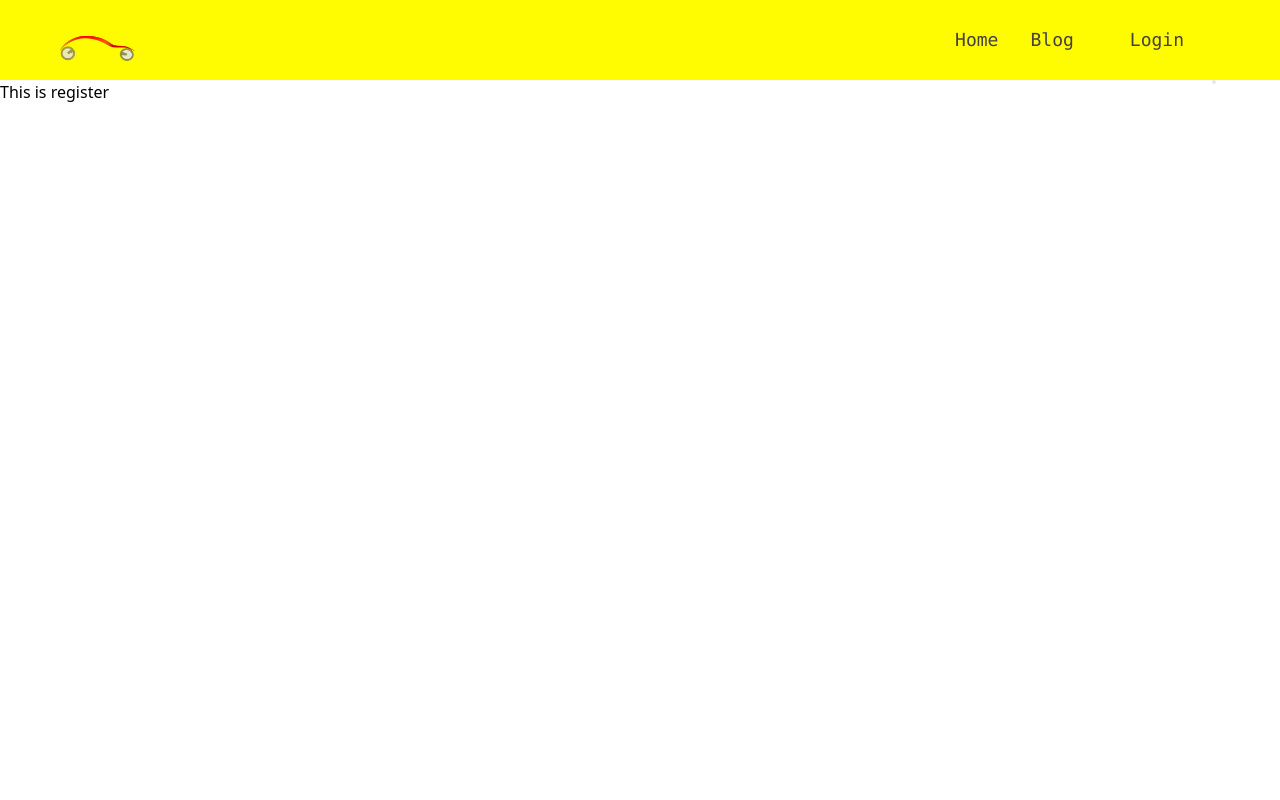
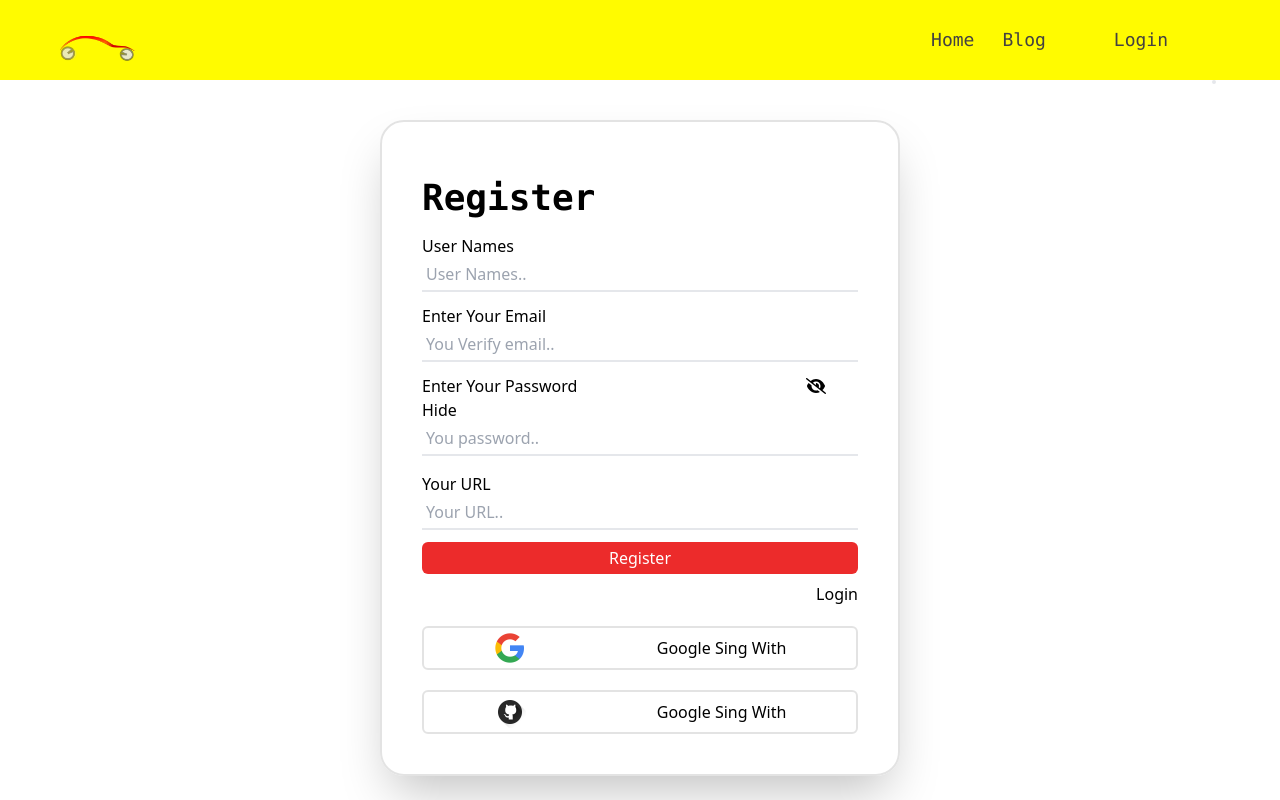
Before and after one commit to Moisur/warehouse-management-client-side, a React (Create React App) app: page /register in a window 1280 px wide. Built offline with nearby package versions, Linux system fonts and the light colour scheme; no server answers.

Commit message:
firebase complid

```diff
--- a/src/App.js
+++ b/src/App.js
@@ -9,6 +9,8 @@ import NotFound from './components/pages/NotFound/NotFound';
 import Register from './components/pages/Register/Register';
 import Navbar from './components/shared/Navbar/Navbar';
 import RequireAuth from './RequireAuth';
+import { ToastContainer} from 'react-toastify';
+import 'react-toastify/dist/ReactToastify.css';
 function App() {
   return (
     <div>
@@ -27,6 +29,8 @@ function App() {
         <Route path="/register" element={<Register />} />
         <Route path="*" element={<NotFound />} />
       </Routes>
+      <ToastContainer/>
+
     </div>
   );
 }
--- a/src/CustomLink.js
+++ b/src/CustomLink.js
@@ -7,7 +7,7 @@ function CustomLink({ children, to, ...props }) {
     return (
       <div>
         <Link
-          style={{ background: match ? "red" : "none" }}
+          style={{ borderBottom: match ? "2px solid red" : "none" }}
           to={to}
           {...props}
         >
--- a/src/components/pages/Login/Login.js
+++ b/src/components/pages/Login/Login.js
@@ -1,21 +1,23 @@
-import React, { useState } from 'react';
+import React, { useEffect, useState } from 'react';
 import Title from '../../shared/Title/Title';
 import { FontAwesomeIcon } from '@fortawesome/react-fontawesome'
 import { faEye, faEyeSlash, faXmark } from '@fortawesome/free-solid-svg-icons'
-import { Link,useLocation, useNavigate } from 'react-router-dom';
+import { Link, useLocation, useNavigate } from 'react-router-dom';
 import './Login.css'
-import { useSignInWithGithub, useSignInWithGoogle } from 'react-firebase-hooks/auth';
+import { useSendPasswordResetEmail, useSignInWithEmailAndPassword, useSignInWithGithub, useSignInWithGoogle } from 'react-firebase-hooks/auth';
 import auth from '../../../firebase.init';
 import Spinner from '../../shared/Spinner/Spinner';
+import { toast } from 'react-toastify';
 
 const Login = () => {
     const location = useLocation();
     const navigate = useNavigate();
     const [password, setPassword] = useState(false)
-    const [signInWithGoogle, user, loading, error] = useSignInWithGoogle(auth);
+    const [signInWithGoogle, userGoogle, loadingGoogle, errorGoogle] = useSignInWithGoogle(auth);
     const [signInWithGithub, userGithub, loadingGithub, errorGithub] = useSignInWithGithub(auth);
-    let from = location.state?.from?.pathname || "/";
-    console.log(from)
+    const [signInWithEmailAndPassword, user, loading, error,] = useSignInWithEmailAndPassword(auth);
+    const [sendPasswordResetEmail, sending, errorReset] = useSendPasswordResetEmail(auth);
+    const from = location.state?.from?.pathname || "/";
     /* =================== password ===================  */
     const [handel, setHandel] = useState('')
     const [handelError, setHandelError] = useState('')
@@ -27,13 +29,53 @@ const Login = () => {
         }
         else {
             setHandelError('6 Digit Password')
+            setHandel('')
         }
     }
-    if (loading || loadingGithub) {
+    /* ====================== SignIn ===================  */
+    // user?.emailVerified
+    const SignIn = (event) => {
+        event.preventDefault()
+        const email = event.target.email.value;
+        const password = handel;
+        if (handel) {
+            signInWithEmailAndPassword(email, password)
+
+        } else {
+            toast.error("error password")
+            return;
+        }
+    }
+    /* ========================== ForgetPassword ====================== */
+    const [ForgetEmail, setForgetEmail] = useState('')
+    const emailHandel = (event) => {
+        const email = event.target.value
+        setForgetEmail(email)
+    }
+    const ForgetPassword = async () => {
+        await sendPasswordResetEmail(ForgetEmail)
+    }
+
+    useEffect(() => {
+        if (errorReset) {
+            toast.error("Not Verify email")
+        }
+        if (sending) {
+            console.log(sending)
+            toast.success("Email  Sent Code")
+        }
+    })
+
+    if (userGoogle || userGithub || user) {
+        navigate(from, { replace: true });
+        toast.success("Login success")
+    }
+    if (loadingGoogle || loadingGithub || loading) {
         return <Spinner></Spinner>
     }
-    if (user || userGithub) {
-        navigate(from, { replace: true });
+
+    if (errorGoogle || errorGithub || error) {
+        toast.error("SingUP Error")
     }
     return (
         <div>
@@ -47,13 +89,13 @@ const Login = () => {
                     <div className='h-1 bg-[#eb1b1bec] w-full rounded-3xl'></div>
                     <div className='w-[280px] md:w-[520px] mx-auto mt-20 btn-login p-4 md:p-10  rounded-3xl shadow-2xl'>
                         <h1 className='text-4xl font-mono font-bold py-4'>Login</h1>
-                        <form className='text-black'>
+                        <form onSubmit={SignIn} className='text-black'>
                             <div className='mb-3'>
                                 <span>
                                     <label htmlFor="Email">Enter Your Email</label>
                                 </span>
                                 <br />
-                                <input className='w-full border-b-2 outline-none  p-1 ' type="email" id='Email' placeholder='You email..' required />
+                                <input onChange={emailHandel} className='w-full border-b-2 outline-none  p-1 ' name='email' type="email" id='Email' placeholder='You email..' required />
                             </div>
                             <div className='mb-4'>
                                 <span>
@@ -66,13 +108,13 @@ const Login = () => {
                                 </span>
                                 <br />
                                 <input onChange={passwordHandel} className='w-full  outline-none border-b-2  p-1' type={password ? 'password' : 'text'} id='password' placeholder='You password..' required />
-                                <span>{handelError}</span>
+                                <span className='text-[#eb1b1bec]'>{handelError}</span>
                             </div>
                             <div className='mb-2'>
                                 <input className='w-full rounded-md outline-none  bg-[#eb1b1bec] hover:bg-[#d83737] text-white  p-1 cursor-pointer' type="submit" value='Login' />
                             </div>
                             <div className='flex justify-between items-center mb-2 '>
-                                <button className='hover:text-[#eb1b1bec]'>Forget Password..?</button>
+                                <p onClick={ForgetPassword} className='hover:text-[#eb1b1bec] cursor-pointer'>Forget Password..?</p>
                                 <Link className='hover:text-[#eb1b1bec]' to='/register'>Register</Link>
                             </div>
                             <div onClick={() => signInWithGoogle()} className='flex justify-around items-center btn-login my-5 p-1 rounded-md cursor-pointer'>
--- a/src/components/pages/Register/Register.js
+++ b/src/components/pages/Register/Register.js
@@ -1,11 +1,119 @@
-import React from 'react';
+import React, { useState } from 'react';
 import Title from '../../shared/Title/Title';
+import { FontAwesomeIcon } from '@fortawesome/react-fontawesome'
+import { faEye, faEyeSlash } from '@fortawesome/free-solid-svg-icons'
+import { Link, useNavigate } from 'react-router-dom';
+import auth from '../../../firebase.init';
+import { useCreateUserWithEmailAndPassword, useSignInWithGithub, useSignInWithGoogle, useUpdateProfile } from 'react-firebase-hooks/auth';
+import { async } from '@firebase/util';
+import { toast } from 'react-toastify';
+import Spinner from '../../shared/Spinner/Spinner';
+const Register = () => {
+    const [password, setPassword] = useState(false)
+    const [signInWithGoogle, userGoogle, loadingGoogle, errorGoogle] = useSignInWithGoogle(auth);
+    const [signInWithGithub, userGithub, loadingGithub, errorGithub] = useSignInWithGithub(auth);
+    const [createUserWithEmailAndPassword,user,loading,error,] = useCreateUserWithEmailAndPassword(auth,{sendEmailVerification:true});
+    const [updateProfile, updating, errorProfile] = useUpdateProfile(auth);
+    const navigate = useNavigate();
+     /* =================== password ===================  */
+     const [handel, setHandel] = useState('')
+     const [handelError, setHandelError] = useState('')
+     const passwordHandel = (event) => {
+         const password = event.target.value
+         if (password.length > 6) {
+             setHandel(event.target.value)
+             setHandelError('')
+         }
+         else {
+             setHandelError('6 Digit Password')
+             setHandel('')
+         }
+     }
 
-const Register = () => {
+    /* ============================= Register ========================  */
+     const Register =async (event)=>{
+        event.preventDefault()
+        const displayName = event.target.Names.value;
+        const email = event.target.email.value;
+        const password = handel;
+        const photoURL = event.target.images.value;
+        if(handel){
+           await createUserWithEmailAndPassword(email, password);
+           await updateProfile({ displayName, photoURL });
+        }
+        else{
+            return;
+        }
+     }
+     if (userGoogle || userGithub || user) {
+        toast.success("Register success")
+        navigate('/')
+    }
+    if (loadingGoogle || loadingGithub || loading) {
+        return <Spinner></Spinner>
+    }
+
+    if (errorGoogle || errorGithub || error) {
+        toast.error("SingUP Error")
+    }
+
     return (
         <div>
             <Title title={Register}></Title>
-            This is register
+            <div className='w-[280px] md:w-[520px] mx-auto mt-10 btn-login p-4 md:p-10  rounded-3xl shadow-2xl'>
+                        <h1 className='text-4xl font-mono font-bold py-4'>Register</h1>
+                        <form onSubmit={Register}  className='text-black'>
+                            <div className='mb-3'>
+                                <span>
+                                    <label htmlFor="Names">User Names</label>
+                                </span>
+                                <br />
+                                <input className='w-full border-b-2 outline-none  p-1 ' name='Names' type="text" id='Names' placeholder='User Names..' required />
+                            </div>
+                            <div className='mb-3'>
+                                <span>
+                                    <label htmlFor="Email">Enter Your Email</label>
+                                </span>
+                                <br />
+                                <input className='w-full border-b-2 outline-none  p-1 ' name='email' type="email" id='Email' placeholder='You Verify email..' required />
+                            </div>
+                            <div className='mb-4'>
+                                <span>
+                                    <label htmlFor="password">Enter Your Password</label>
+                                    <span className='cursor-pointer ml-[25px] md:ml-[225px]' onClick={() => setPassword(!password)}>{
+                                        password ? <span> <FontAwesomeIcon icon={faEye}></FontAwesomeIcon> Show</span> :
+                                            <span> <FontAwesomeIcon icon={faEyeSlash}></FontAwesomeIcon> Hide</span>
+                                    }
+                                    </span>
+                                </span>
+                                <br />
+                                <input onChange={passwordHandel}  className='w-full  outline-none border-b-2  p-1' type={password ? 'password' : 'text'} id='password' placeholder='You password..' required />
+                                <span className='text-[#eb1b1bec]'>{handelError}</span>
+                            </div>
+                            <div className='mb-3'>
+                                <span>
+                                    <label htmlFor="images">Your URL</label>
+                                </span>
+                                <br />
+                                <input className='w-full border-b-2 outline-none  p-1 ' name='images' type="text" id='images' placeholder='Your URL..' required />
+                            </div>
+                            <div className='mb-2'>
+                                <input className='w-full rounded-md outline-none  bg-[#eb1b1bec] hover:bg-[#d83737] text-white  p-1 cursor-pointer' type="submit" value='Register' />
+                            </div>
+                            <div className='flex justify-between items-center mb-2 '>
+                                <button></button>
+                                <Link className='hover:text-[#eb1b1bec]' to='/login'>Login</Link>
+                            </div>
+                            <div onClick={() => signInWithGoogle()} className='flex justify-around items-center btn-login my-5 p-1 rounded-md cursor-pointer'>
+                                <img className='w-8' src={require('../../images/google.png')} alt="" />
+                                <p>Google Sing With</p>
+                            </div>
+                            <div onClick={() => signInWithGithub()} className='flex justify-around items-center btn-login p-1 rounded-md cursor-pointer'>
+                                <img className='w-8' src={require('../../images/github-logo.png')} alt="" />
+                                <p>Google Sing With</p>
+                            </div>
+                        </form>
+                    </div>
         </div>
     );
 };
--- a/src/components/shared/Navbar/Navbar.js
+++ b/src/components/shared/Navbar/Navbar.js
@@ -7,8 +7,9 @@ import CustomLink from '../../../CustomLink';
 import auth from '../../../firebase.init';
 import { useAuthState } from 'react-firebase-hooks/auth';
 import { signOut } from 'firebase/auth';
+import { toast } from 'react-toastify';
 const Navbar = () => {
-    const [user, loading, error] = useAuthState(auth);
+    const [user] = useAuthState(auth);
     const [profile, setProfile] = useState(false)
     const [Menu, setMenu] = useState(false)
     const [navbar, setNavbar] = useState(false)
@@ -31,6 +32,7 @@ const Navbar = () => {
     const Logout=()=>{
         signOut(auth)
         Navigate('/')
+        toast.success('Logout success')
         setProfile(false)
     }
     return (
@@ -38,18 +40,18 @@ const Navbar = () => {
             <Link to='/'> <img className='w-20 ' src={require('../../images/logo.png')} alt="" /></Link>
             <nav className='hidden md:block font-mono'>
                 <ul className='flex items-center'>
-                    <CustomLink onClick={() => setProfile()} className='px-4  py-1 rounded' to='/home'>Home</CustomLink>
-                    <CustomLink onClick={() => setProfile()} className='py-1 rounded px-4' to='/blog'>Blog</CustomLink>
+                    <CustomLink onClick={() => setProfile()} className='px-4  py-1 ' to='/home'>Home</CustomLink>
+                    <CustomLink onClick={() => setProfile()} className='py-1  px-3' to='/blog'>Blog</CustomLink>
                     {
-                        user?.emailVerified ? <CustomLink onClick={() => setProfile()} className='py-1 rounded px-4' to='/addItems'>Add Items</CustomLink> : ''
+                        user ? <CustomLink onClick={() => setProfile()} className='py-1  px-3' to='/addItems'>Add Items</CustomLink> : ''
                     }
                     {
-                        user?.emailVerified ? <CustomLink onClick={() => setProfile()} className='py-1 rounded px-4' to='/myItems'>My Items</CustomLink> : ''
+                        user ? <CustomLink onClick={() => setProfile()} className='py-1  px-3' to='/myItems'>My Items</CustomLink> : ''
                     }
                     {
-                        user?.emailVerified ? <div onClick={() => setProfile(!profile)} className='cursor-pointer'>
+                        user ? <div onClick={() => setProfile(!profile)} className='cursor-pointer px-14'>
                             <img className='w-10 rounded-full' src={user?.photoURL} alt="" />
-                        </div> : <CustomLink className='py-1 rounded px-10' to='/login'>Login</CustomLink>
+                        </div> : <CustomLink className='py-1 rounded  px-14' to='/login'>Login</CustomLink>
                     }
 
                 </ul>
@@ -58,26 +60,26 @@ const Navbar = () => {
                 Menu ? <nav>
                     <ul className='md:hidden absolute md:p-0 left-[-2px] top-0  font-mono   text-center  bg-slate-400 md:w-0 w-full text-white h-[100vh] z-10'>
                         <div className='my-10'>
-                            <CustomLink onClick={() => setProfile()} className='py-1 rounded px-5' to='/home'>Home</CustomLink>
+                            <CustomLink onClick={() => setProfile()} className='py-1  px-5' to='/home'>Home</CustomLink>
                         </div>
                         <div className='my-10'>
-                            <CustomLink onClick={() => setProfile()} className='py-1 rounded px-5' to='/blog'>Blog</CustomLink>
+                            <CustomLink onClick={() => setProfile()} className='py-1  px-5' to='/blog'>Blog</CustomLink>
                         </div>
                         {
-                            user?.emailVerified ? <div className='my-10'>
-                                <CustomLink onClick={() => setProfile()} className='py-1 rounded px-5' to='/addItems'>Add Items</CustomLink>
+                            user ? <div className='my-10'>
+                                <CustomLink onClick={() => setProfile()} className='py-1  px-5' to='/addItems'>Add Items</CustomLink>
                             </div> : ''
                         }
                         {
-                            user?.emailVerified ? <div className='my-10'>
-                                <CustomLink onClick={() => setProfile()} className='py-1 rounded px-5' to='/myItems'>My Items</CustomLink>
+                            user ? <div className='my-10'>
+                                <CustomLink onClick={() => setProfile()} className='py-1  px-5' to='/myItems'>My Items</CustomLink>
                             </div> : ''
                         }
                         {
-                            user?.emailVerified ? <div onClick={() => setProfile(!profile)} className='cursor-pointer'>
+                            user ? <div onClick={() => setProfile(!profile)} className='cursor-pointer'>
                                 <img className='w-10 rounded-full mx-auto' src={user?.photoURL} alt="" />
                             </div> : <div className='my-10'>
-                                <CustomLink className='py-1 rounded px-5' to='/login'>Login</CustomLink>
+                                <CustomLink className='py-1  px-7' to='/login'>Login</CustomLink>
                             </div>
                         }
 
```
